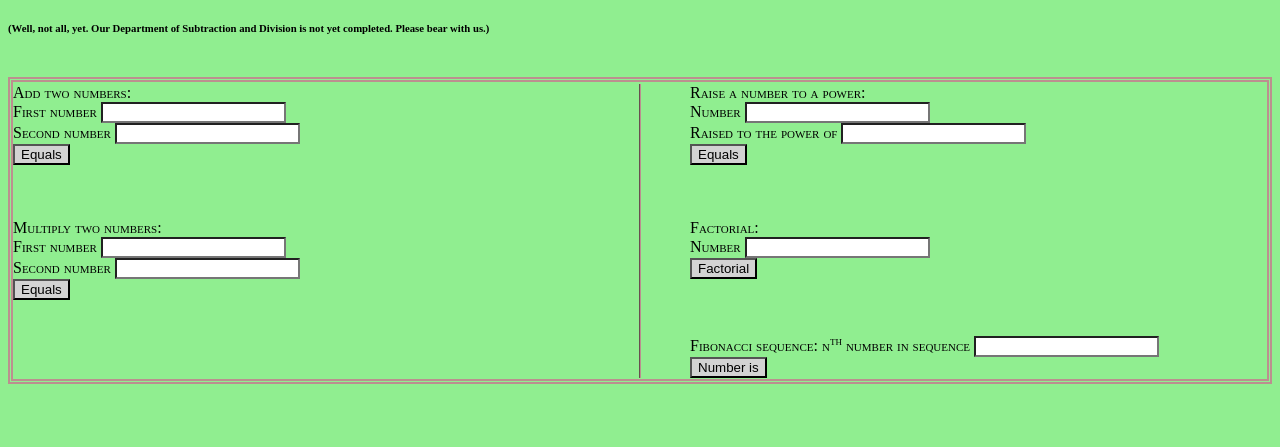
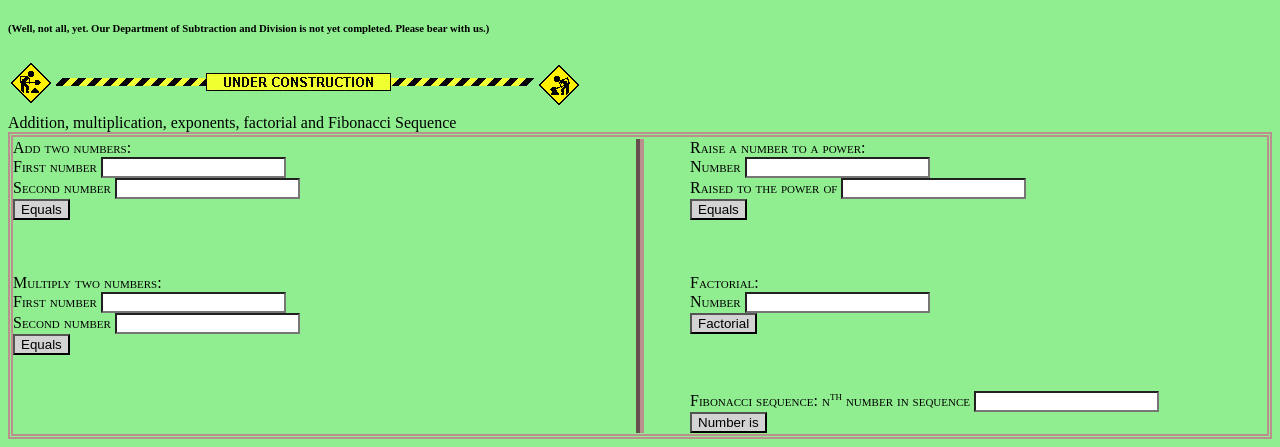
Before and after one commit to jeffgourlay/ct-assessment-functions, a plain HTML site: page index.html in a window 1280 px wide. Shown: the part 374-821 px from the top of the page. Before the commit the page ends 800 px from the top, so only its background shows below. Drawn offline with Linux system fonts and the light colour scheme.

Commit message:
More little things

```diff
--- a/assets/stylesheets/mainstyle.css
+++ b/assets/stylesheets/mainstyle.css
@@ -14,7 +14,7 @@ input {
     padding: .1% 0 .1% 0;
     columns: 400px 2;
     column-gap: 100px;
-    column-rule: 2px groove rosybrown;
+    column-rule: 8px groove rosybrown;
     font-variant: small-caps;
     border: 5px double rosybrown;
 }
--- a/index.html
+++ b/index.html
@@ -12,7 +12,8 @@
     <h1>Welcome to the mathnasium!</h1>
     <h2>All your mathematical needs under one roof</h2>
     <h6>(Well, not all, yet.  Our Department of Subtraction and Division is not yet completed. Please bear with us.)</h6>
-    <br>
+    <img src='assets/images/Old Under Construction Image.gif' alt='Under Construction'><br>
+    Addition, multiplication, exponents, factorial and Fibonacci Sequence
     <div id='main'>
         <div id='addition-div'>
         Add two numbers:<br>
```
Also changed, not shown: assets/images/Old Under Construction Image.gif (added).
